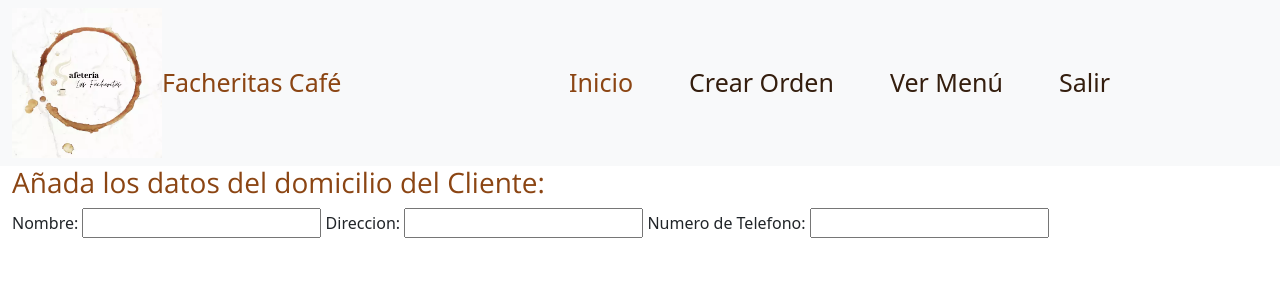
After one commit to Etma117/Nostalgia_Sabor_a_Moka, a Django app: page /Orden/domicilio/ in a window 1280 px wide. The commit adds this page. Shown: the top 300 px of the page. Run offline with Django 3.2, Linux system fonts and the light colour scheme; some libraries are stand-ins or nearby versions.

Commit message:
Mucho desmadre

```diff
--- /dev/null
+++ b/Comanda/templates/domicilio.html
@@ -0,0 +1,13 @@
+{% extends 'main.html'%}
+
+{% block contenido %}
+<h3> Añada los datos del domicilio del Cliente: </h3>
+
+<label for="Nombre">Nombre: </label>
+<input type="text"/>
+
+<label for="Nombre">Direccion: </label>
+<input type="text"/>
+<label for="Nombre">Numero de Telefono: </label>
+<input type="number" name="Numero" id="Telephone"/>
+{% endblock contenido %}
--- /dev/null
+++ b/Comanda/urls.py
@@ -0,0 +1,7 @@
+from django.urls import path
+from . import views
+
+urlpatterns = [
+    path('', views.home, name= 'Comanda'),
+    path('domicilio/', views.domicilio, name='Domicilio'),
+]
--- a/Comanda/views.py
+++ b/Comanda/views.py
@@ -1,3 +1,8 @@
 from django.shortcuts import render
 
 # Create your views here.
+def home(request):
+    return render(request, 'comanda.html')
+
+def domicilio(request):
+    return render(request, 'domicilio.html')
--- a/FacheritasCafe/urls.py
+++ b/FacheritasCafe/urls.py
@@ -24,6 +24,7 @@ urlpatterns = [
 
     path('', include('Dashboard.urls'), name= 'Dashboard'),
     path('Menu/', include('Menu.urls'), name='Menu'),
+    path('Orden/', include('Comanda.urls'), name='Comanda'),
 
 ]
 if settings.DEBUG:
--- a/templates/main.html
+++ b/templates/main.html
@@ -36,10 +36,10 @@
             <div class="collapse navbar-collapse justify-content-end" id="navbarNav">
                 <ul class="navbar-nav ml-auto">
                     <li class="nav-item active">
-                        <a class="nav-link" href="#" style="color: #8B4513; font-size: 25px; margin-right: 40px;">Inicio</a>
+                        <a class="nav-link" href="{% url 'Dashboard' %}" style="color: #8B4513; font-size: 25px; margin-right: 40px;">Inicio</a>
                     </li>
                     <li class="nav-item">
-                        <a class="nav-link" href="#" style="color: #341e0e; font-size: 25px; margin-right: 40px;">Crear Orden</a>
+                        <a class="nav-link" href="{% url 'Comanda' %}" style="color: #341e0e; font-size: 25px; margin-right: 40px;">Crear Orden</a>
                     </li>
                     <li class="nav-item">
                         <a class="nav-link" href="{% url 'Menu'%}" style="color: #341e0e; font-size: 25px; margin-right: 40px;">Ver Menú</a>
```
Also changed, not shown: Comanda/templates/comanda.html (+10 -0 lines).
